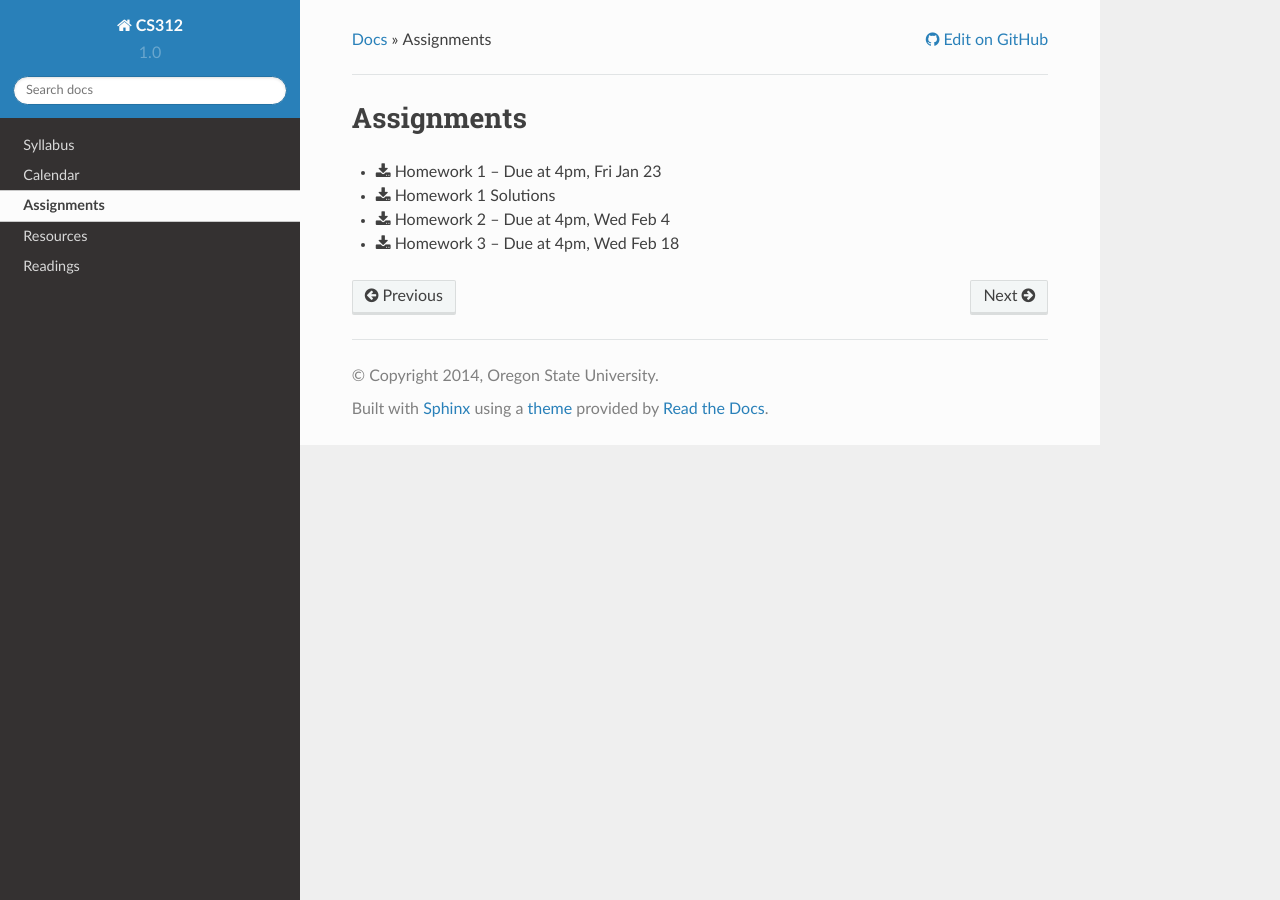
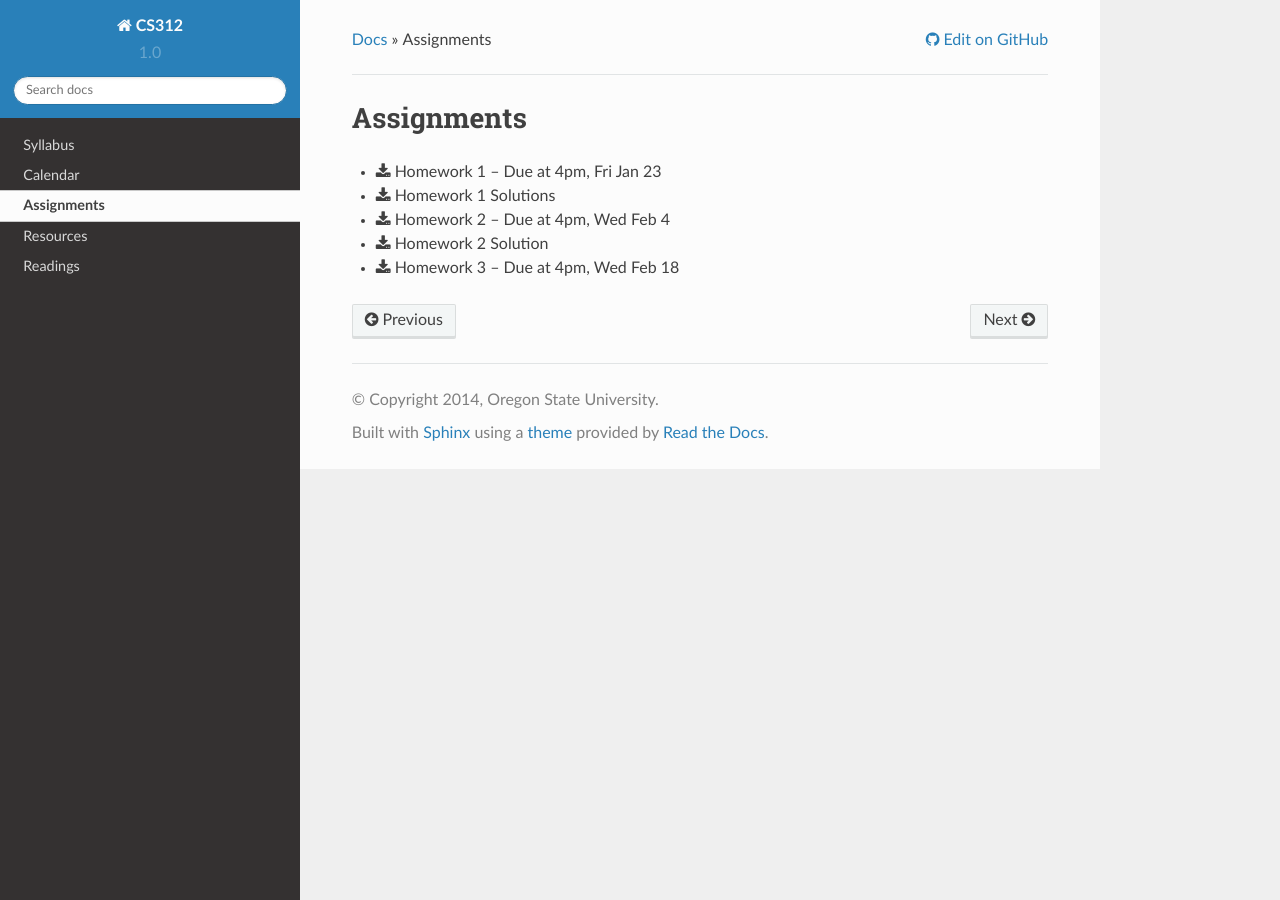
Before and after one commit to osuosl/cs312, a Sphinx documentation site: the page built from source/assignments.rst, in a window 1280 px wide. Built offline with Sphinx 7.4.7 and the Read the Docs theme 2.0.0, drawn with Linux system fonts in a browser that asks for light colours.

Commit message:
Add hw2 solutions

```diff
--- a/source/assignments.rst
+++ b/source/assignments.rst
@@ -6,4 +6,5 @@ Assignments
 * :download:`Homework 1 <_static/hw/homework1.pdf>` -- Due at 4pm, Fri Jan 23
 * :download:`Homework 1 Solutions <_static/hw/solutions1.pdf>`
 * :download:`Homework 2 <_static/hw/homework2.pdf>` -- Due at 4pm, Wed Feb 4
+* :download:`Homework 2 Solution <_static/hw/solutions2.pdf>`
 * :download:`Homework 3 <_static/hw/homework3.pdf>` -- Due at 4pm, Wed Feb 18
```
Also changed, not shown: 1 other file.
